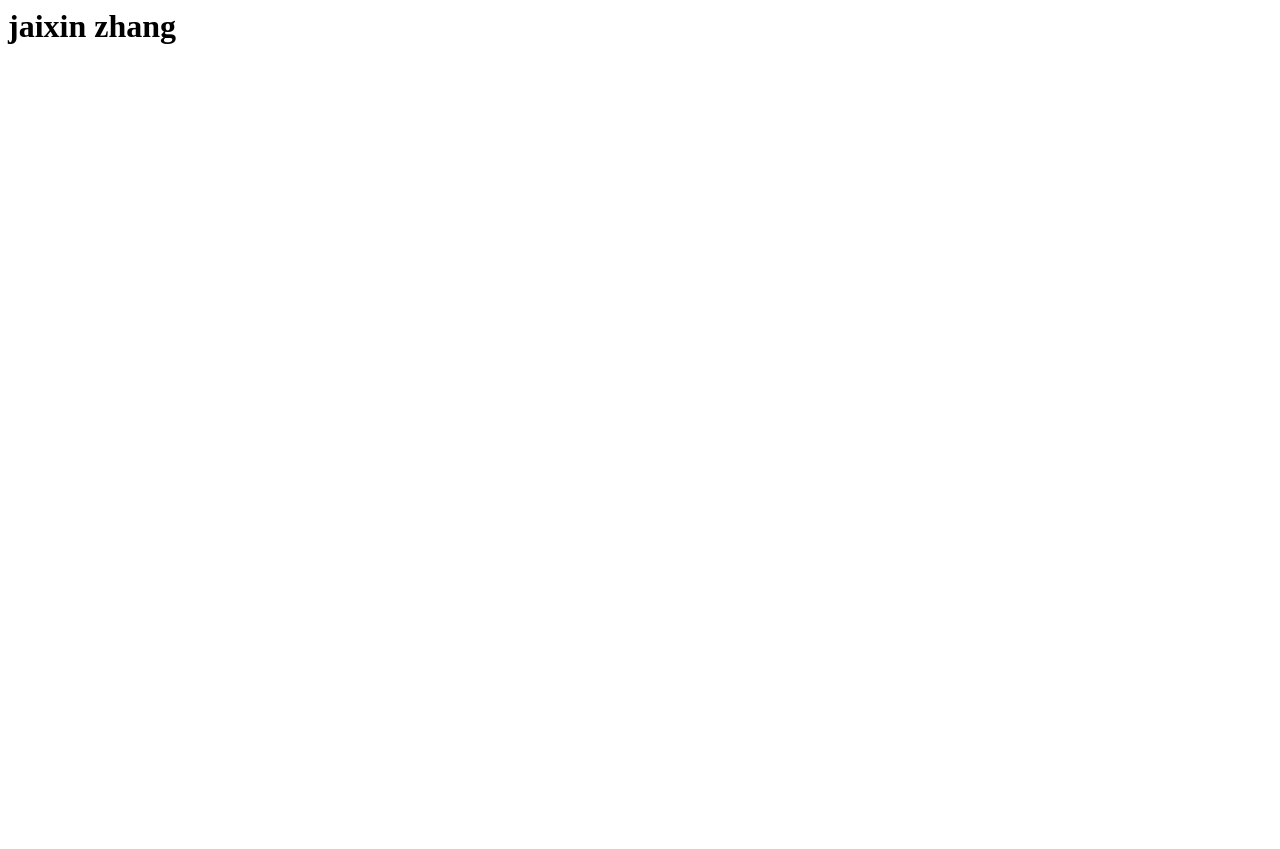
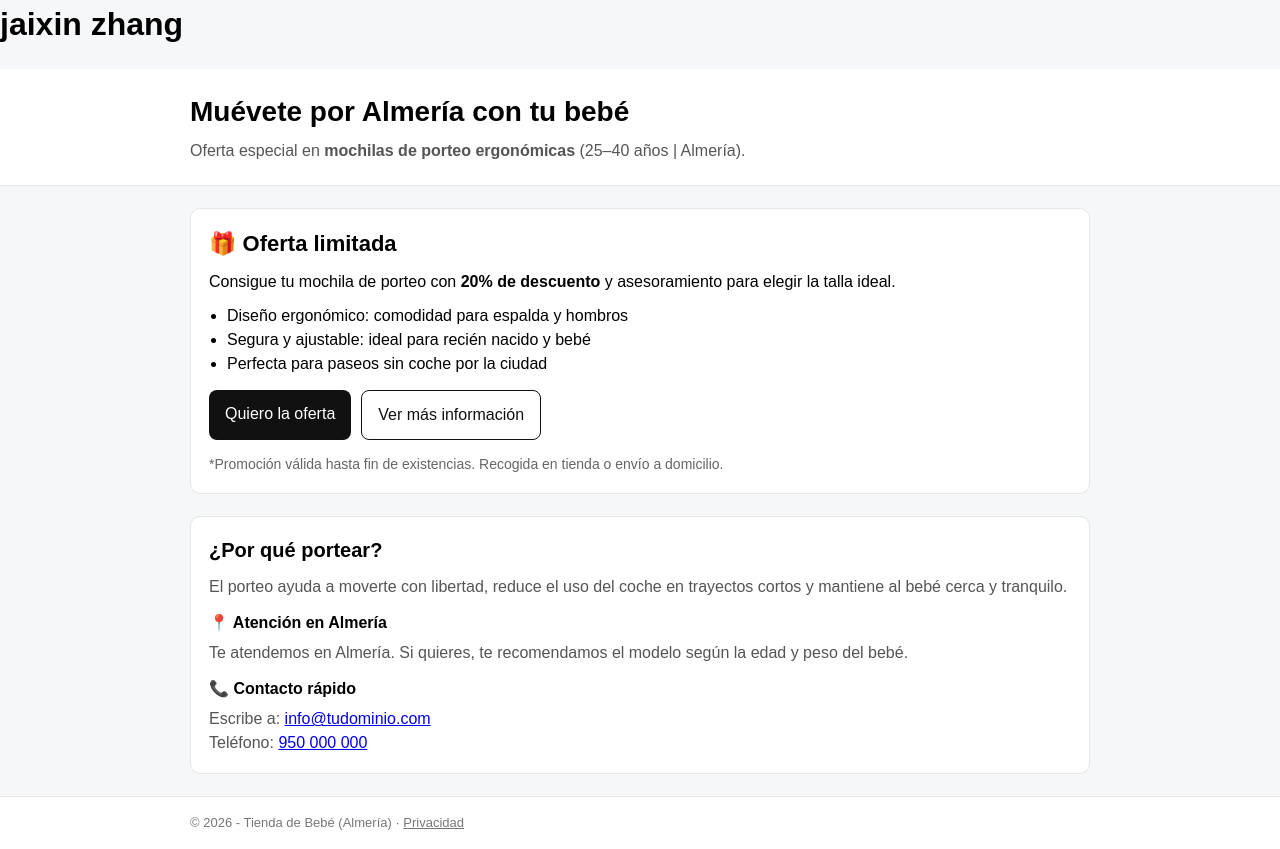
Before and after one commit to jiaxin2003/paginaOptativa, a plain HTML site: page index.html in a window 1280 px wide. Before the commit the page ends 800 px from the top, so only its background shows below. Drawn offline with Linux system fonts and the light colour scheme.

Commit message:
Update index.html

```diff
--- a/index.html
+++ b/index.html
@@ -1,5 +1,5 @@
-<html>
-  <head>
+<html lang="es">
+<head>
 <!-- Google tag (gtag.js) -->
 <script async src="https://www.googletagmanager.com/gtag/js?id=G-PQ59PPHVG0"></script>
 <script>
@@ -11,4 +11,85 @@
 </script>
     <h1>jaixin zhang</h1>
   </head>
+<!DOCTYPE html>
+
+
+  <meta charset="UTF-8" />
+  <meta name="viewport" content="width=device-width, initial-scale=1" />
+  <title>Oferta Mochilas de Porteo - Almería</title>
+  <meta name="description" content="Oferta especial en mochilas de porteo ergonómicas en Almería. Comodidad y seguridad para ti y tu bebé." />
+</head>
+
+<body style="margin:0;font-family:Arial, Helvetica, sans-serif;line-height:1.5;background:#f6f7f9;">
+  <header style="background:#ffffff;border-bottom:1px solid #e6e6e6;">
+    <div style="max-width:900px;margin:0 auto;padding:22px 16px;">
+      <h1 style="margin:0;font-size:28px;">Muévete por Almería con tu bebé</h1>
+      <p style="margin:6px 0 0;color:#555;">
+        Oferta especial en <strong>mochilas de porteo ergonómicas</strong> (25–40 años | Almería).
+      </p>
+    </div>
+  </header>
+
+  <main>
+    <section style="max-width:900px;margin:0 auto;padding:22px 16px;">
+      <div style="background:#ffffff;border:1px solid #e6e6e6;border-radius:10px;padding:18px;">
+        <h2 style="margin:0 0 10px;font-size:22px;">🎁 Oferta limitada</h2>
+        <p style="margin:0 0 10px;">
+          Consigue tu mochila de porteo con <strong>20% de descuento</strong> y asesoramiento para elegir la talla ideal.
+        </p>
+
+        <ul style="margin:0 0 14px;padding-left:18px;">
+          <li>Diseño ergonómico: comodidad para espalda y hombros</li>
+          <li>Segura y ajustable: ideal para recién nacido y bebé</li>
+          <li>Perfecta para paseos sin coche por la ciudad</li>
+        </ul>
+
+        <div style="display:flex;flex-wrap:wrap;gap:10px;margin-top:10px;">
+          <!-- Cambia el href por la URL real de tu dominio/página de contacto -->
+          <a href="contacto.html"
+             style="display:inline-block;padding:12px 16px;background:#111;color:#fff;text-decoration:none;border-radius:8px;">
+            Quiero la oferta
+          </a>
+
+          <a href="#info"
+             style="display:inline-block;padding:12px 16px;background:#fff;color:#111;text-decoration:none;border:1px solid #111;border-radius:8px;">
+            Ver más información
+          </a>
+        </div>
+
+        <p style="margin:14px 0 0;color:#666;font-size:14px;">
+          *Promoción válida hasta fin de existencias. Recogida en tienda o envío a domicilio.
+        </p>
+      </div>
+    </section>
+
+    <section id="info" style="max-width:900px;margin:0 auto;padding:0 16px 22px;">
+      <div style="background:#ffffff;border:1px solid #e6e6e6;border-radius:10px;padding:18px;">
+        <h2 style="margin:0 0 10px;font-size:20px;">¿Por qué portear?</h2>
+        <p style="margin:0 0 10px;color:#555;">
+          El porteo ayuda a moverte con libertad, reduce el uso del coche en trayectos cortos y mantiene al bebé cerca y tranquilo.
+        </p>
+
+        <h3 style="margin:12px 0 6px;font-size:16px;">📍 Atención en Almería</h3>
+        <p style="margin:0;color:#555;">
+          Te atendemos en Almería. Si quieres, te recomendamos el modelo según la edad y peso del bebé.
+        </p>
+
+        <h3 style="margin:12px 0 6px;font-size:16px;">📞 Contacto rápido</h3>
+        <p style="margin:0;color:#555;">
+          Escribe a: <a href="mailto:info@tudominio.com">info@tudominio.com</a> <br />
+          Teléfono: <a href="tel:+34950000000">950 000 000</a>
+        </p>
+      </div>
+    </section>
+  </main>
+
+  <footer style="background:#ffffff;border-top:1px solid #e6e6e6;">
+    <div style="max-width:900px;margin:0 auto;padding:16px;color:#777;font-size:13px;">
+      © 2026 - Tienda de Bebé (Almería) · <a href="privacidad.html" style="color:#777;">Privacidad</a>
+    </div>
+  </footer>
+</body>
+
+
 </html>
```
